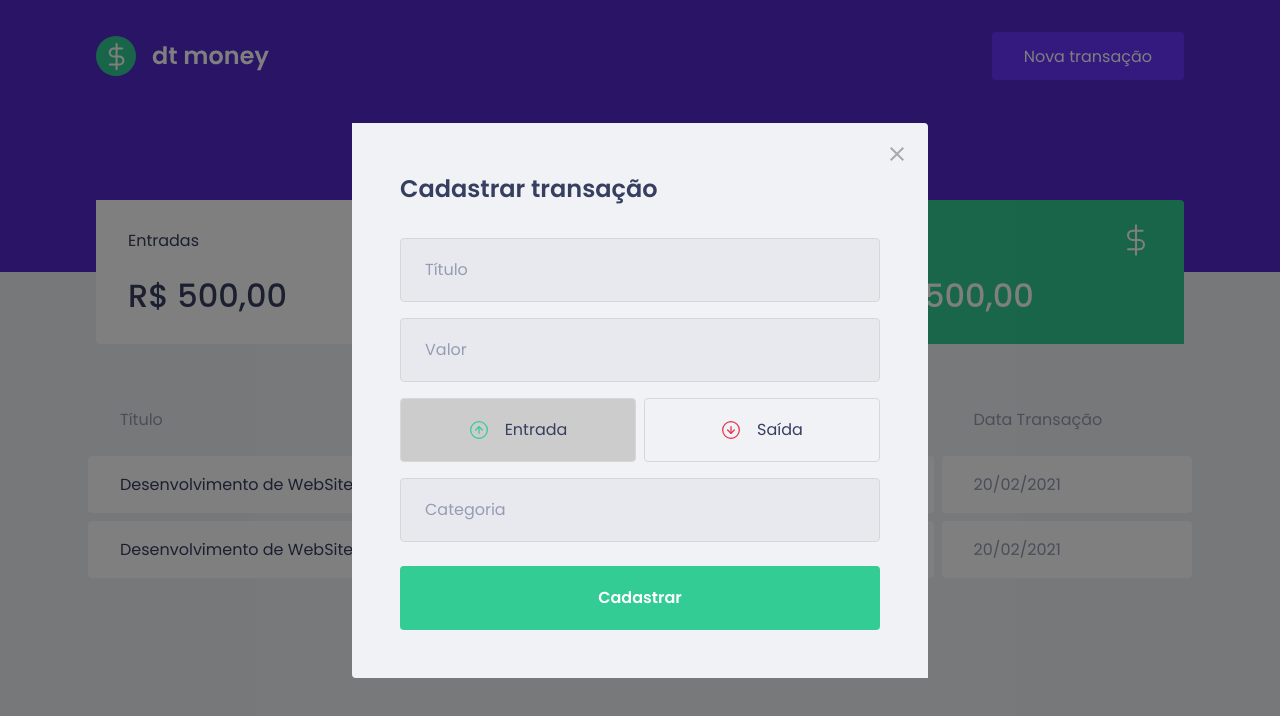
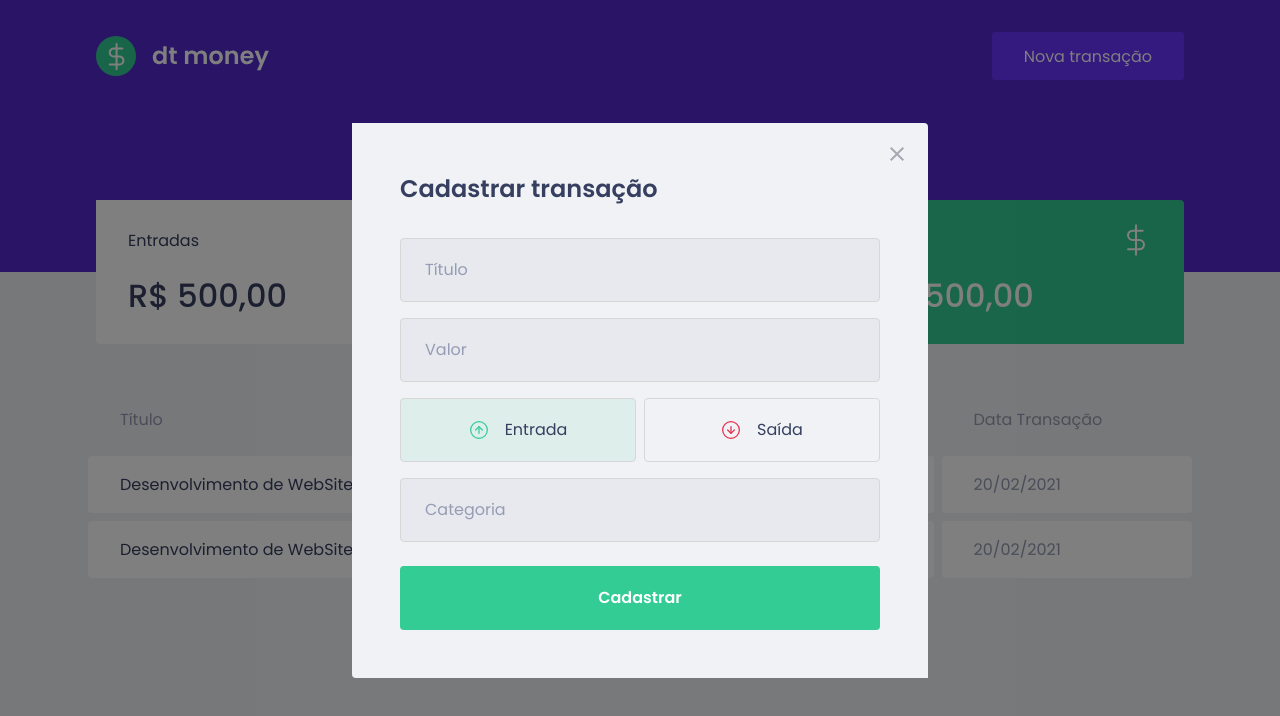
Before and after one commit to dannyllobams/dtmoney, a React (Create React App) app: page / in a window 1280 px wide. Both pictures are taken after a click on the button "Nova transação". Shown: the top 716 px of the page. Built offline with nearby package versions, Linux system fonts and the light colour scheme; no server answers; what miragejs would draw is missing.

Commit message:
cores dos botões

```diff
--- a/src/components/NewTransactionModal/index.tsx
+++ b/src/components/NewTransactionModal/index.tsx
@@ -32,15 +32,17 @@
           <input type="number" placeholder="Valor" />
           <TransactionTypeContainer>
             <RadioBox
-            type="button"
+            type='button'
             onClick={() => setType('deposit')}
+            activeColor='green'
             isActive={type === 'deposit'}>
                 <img src={IncomeImg} alt="Entrada"></img>
                 <span>Entrada</span>
             </RadioBox>
             <RadioBox
-            type="button"
+            type='button'
             onClick={() => setType('withdraw')}
+            activeColor='red'
             isActive={type === 'withdraw'}>
               <img src={OutcomeImg} alt="Saída"></img>
               <span>Saída</span>
--- a/src/components/NewTransactionModal/styles.ts
+++ b/src/components/NewTransactionModal/styles.ts
@@ -1,5 +1,5 @@
 import styled from "styled-components";
-import { darken } from 'polished';
+import { darken, transparentize } from 'polished';
 
 export const Container = styled.form`
     h2 {
@@ -58,14 +58,20 @@
 
 interface RadioBoxProps {
     isActive: boolean;
+    activeColor: 'green' | 'red';
 }
+
+const colors = {
+    green: '#33cc95',
+    red: '#e52e4d'
+};
 
 export const RadioBox = styled.button<RadioBoxProps>`
     height: 4rem;
     border: 1px solid #d7d7d7;
     border-radius: 0.25rem;
 
-    background: ${(props) => props.isActive ? '#ccc' : 'transparent'};
+    background: ${(props) => props.isActive ? transparentize(0.9, colors[props.activeColor]) : 'transparent'};
 
     display: flex;
     align-items: center;
```
